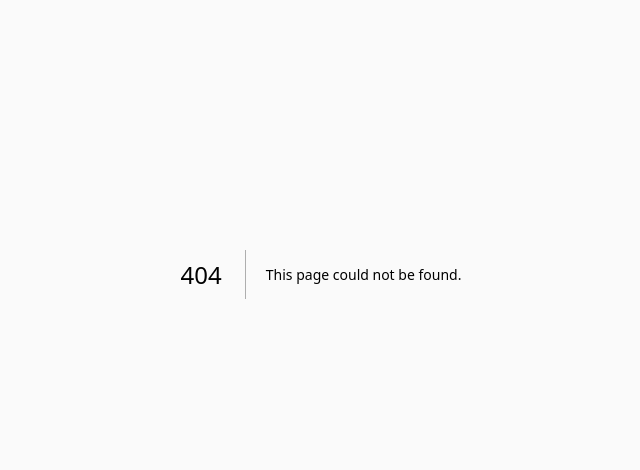
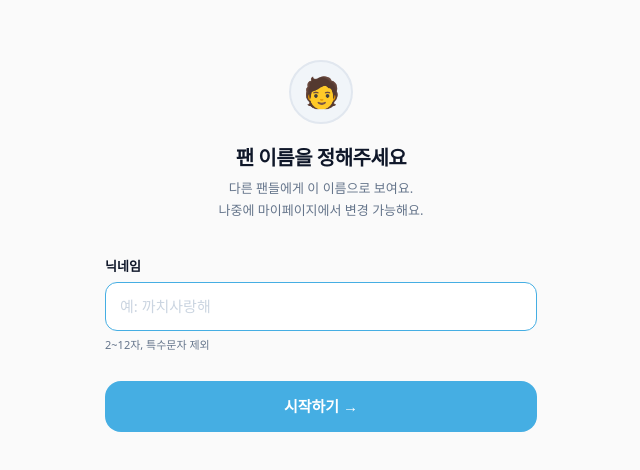
Before and after one commit to GitPau1/nufc-fan-poll, a Next.js app in the folder app/: page /onboarding in a window 1280 px wide. Before the commit this address had no page. Shown: the part 126-596 px from the top of the page, without its empty margins (319-959 px from the left). Built offline with nearby package versions, Linux system fonts and the light colour scheme; no server answers; a web font is replaced by a local one.

Commit message:
feat: add /onboarding nickname setup page

```diff
--- /dev/null
+++ b/app/src/app/onboarding/page.tsx
@@ -0,0 +1,57 @@
+'use client'
+
+import { useState, useTransition } from 'react'
+import { saveNickname } from '@/lib/actions/onboarding'
+
+export default function OnboardingPage() {
+  const [error, setError] = useState<string>()
+  const [isPending, startTransition] = useTransition()
+
+  function handleSubmit(e: React.FormEvent<HTMLFormElement>) {
+    e.preventDefault()
+    const formData = new FormData(e.currentTarget)
+    startTransition(async () => {
+      const result = await saveNickname(formData)
+      if (result?.error) setError(result.error)
+    })
+  }
+
+  return (
+    <div className="min-h-[calc(100vh-56px)] flex flex-col items-center justify-center px-6 py-12">
+      <div className="w-16 h-16 rounded-full bg-secondary flex items-center justify-center mb-5 text-3xl border-2 border-border">
+        🧑
+      </div>
+
+      <h1 className="text-xl font-black tracking-tight text-foreground text-center mb-1.5">
+        팬 이름을 정해주세요
+      </h1>
+      <p className="text-[13px] text-muted-foreground text-center leading-relaxed mb-9">
+        다른 팬들에게 이 이름으로 보여요.<br />
+        나중에 마이페이지에서 변경 가능해요.
+      </p>
+
+      <form onSubmit={handleSubmit} className="w-full flex flex-col gap-5">
+        <div className="flex flex-col gap-1.5">
+          <label className="text-[13px] font-semibold text-foreground">닉네임</label>
+          <input
+            name="displayName"
+            className="w-full px-3.5 py-3 rounded-xl border-[1.5px] border-border text-[15px] text-foreground bg-white outline-none focus:border-primary placeholder:text-slate-300"
+            placeholder="예: 까치사랑해"
+            maxLength={12}
+            autoFocus
+          />
+          <span className="text-[11px] text-muted-foreground">2~12자, 특수문자 제외</span>
+          {error && <span className="text-[12px] text-red-500 font-medium">{error}</span>}
+        </div>
+
+        <button
+          type="submit"
+          disabled={isPending}
+          className="w-full py-3.5 rounded-2xl bg-primary text-white font-bold text-[15px] hover:bg-primary/90 transition-colors disabled:opacity-60 mt-2"
+        >
+          {isPending ? '저장 중...' : '시작하기 →'}
+        </button>
+      </form>
+    </div>
+  )
+}
--- /dev/null
+++ b/app/src/lib/actions/onboarding.ts
@@ -0,0 +1,36 @@
+'use server'
+
+import { createClient } from '@/lib/supabase/server'
+import { redirect } from 'next/navigation'
+import { cookies } from 'next/headers'
+import { IS_MOCK } from '@/lib/config'
+
+export async function saveNickname(formData: FormData): Promise<{ error?: string }> {
+  const displayName = (formData.get('displayName') as string)?.trim()
+
+  if (!displayName || displayName.length < 2 || displayName.length > 12) {
+    return { error: '닉네임은 2~12자로 입력해주세요.' }
+  }
+  if (/[!@#$%^&*()_+\-=\[\]{};':"\\|,.<>\/?]/.test(displayName)) {
+    return { error: '특수문자는 사용할 수 없어요.' }
+  }
+
+  if (IS_MOCK) {
+    const cookieStore = await cookies()
+    cookieStore.set('mock-display-name', displayName, { path: '/', httpOnly: true, sameSite: 'lax' })
+    redirect('/')
+  }
+
+  const supabase = await createClient()
+  const { data: { user } } = await supabase.auth.getUser()
+  if (!user) return { error: '로그인이 필요합니다.' }
+
+  const { error } = await supabase
+    .from('users')
+    .update({ display_name: displayName })
+    .eq('id', user.id)
+
+  if (error) return { error: '저장에 실패했어요. 다시 시도해주세요.' }
+
+  redirect('/')
+}
```
